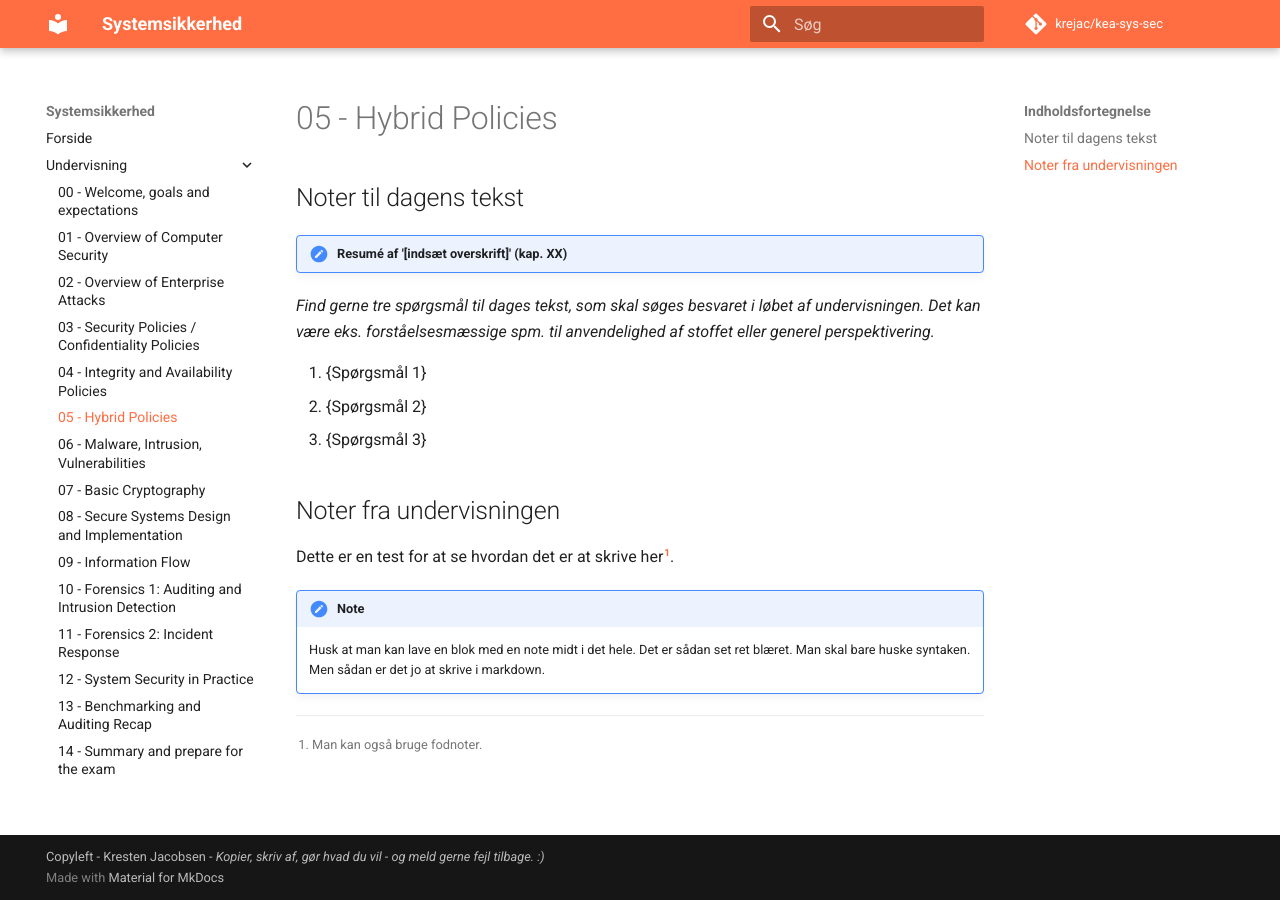
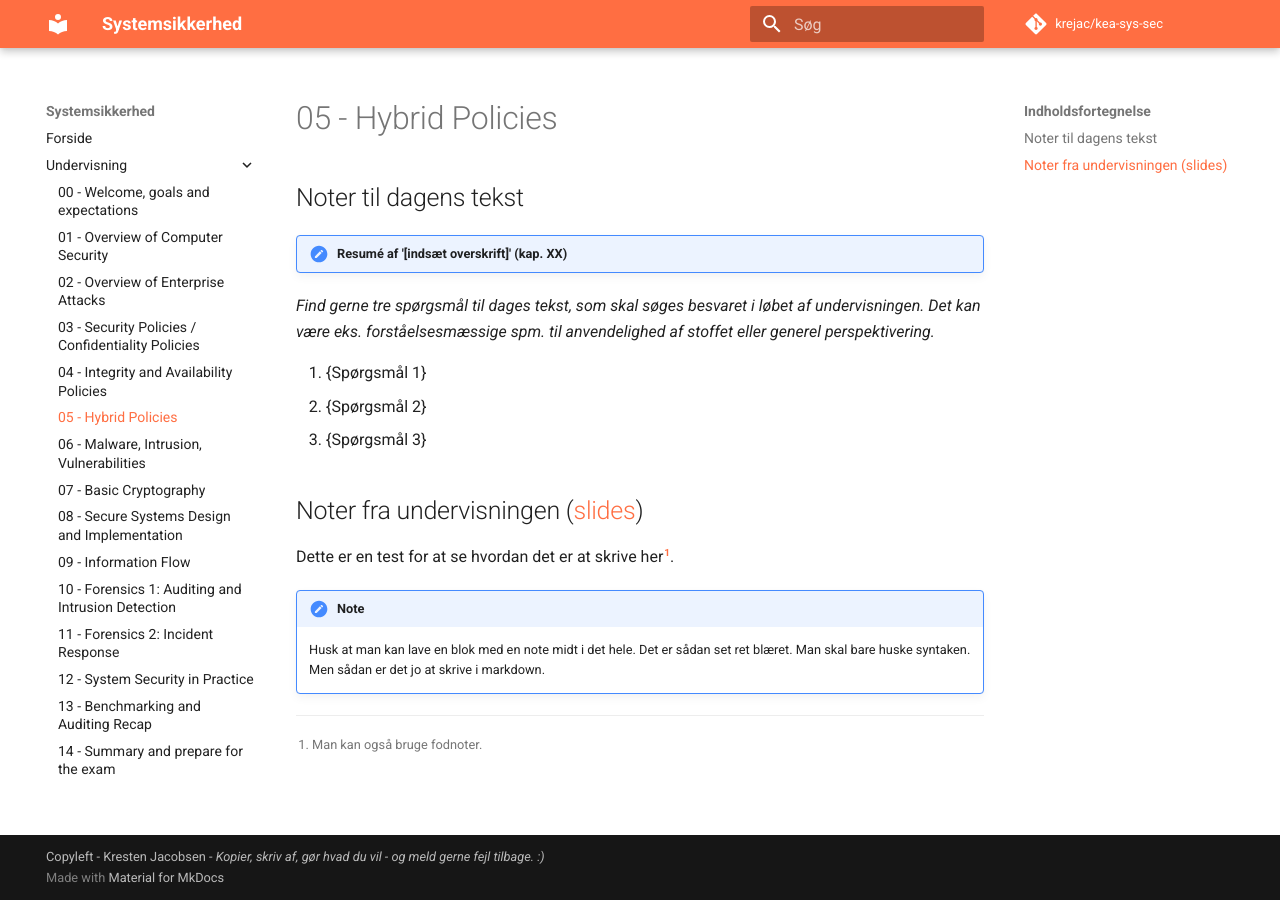
Before and after one commit to krejac/kea-sys-sec, an MkDocs documentation site: the page built from docs/undervisning/05-kursusgang.md, in a window 1280 px wide. Built offline with MkDocs 1.6.1 and Material for MkDocs 9.7.7, drawn with Linux system fonts in a browser that asks for light colours; comment, search, counter and statistics services are not loaded.

Commit message:
Link to slides added.

```diff
--- a/docs/undervisning/05-kursusgang.md
+++ b/docs/undervisning/05-kursusgang.md
@@ -10,7 +10,7 @@
 2. {Spørgsmål 2}
 3. {Spørgsmål 3}
 
-## Noter fra undervisningen
+## Noter fra undervisningen ([slides](https://github.com/kramse/security-courses/blob/master/courses/system-and-software/system-security/5-hybrid-policies.pdf))
 
 Dette er en test for at se hvordan det er at skrive her[^1].
 
```
